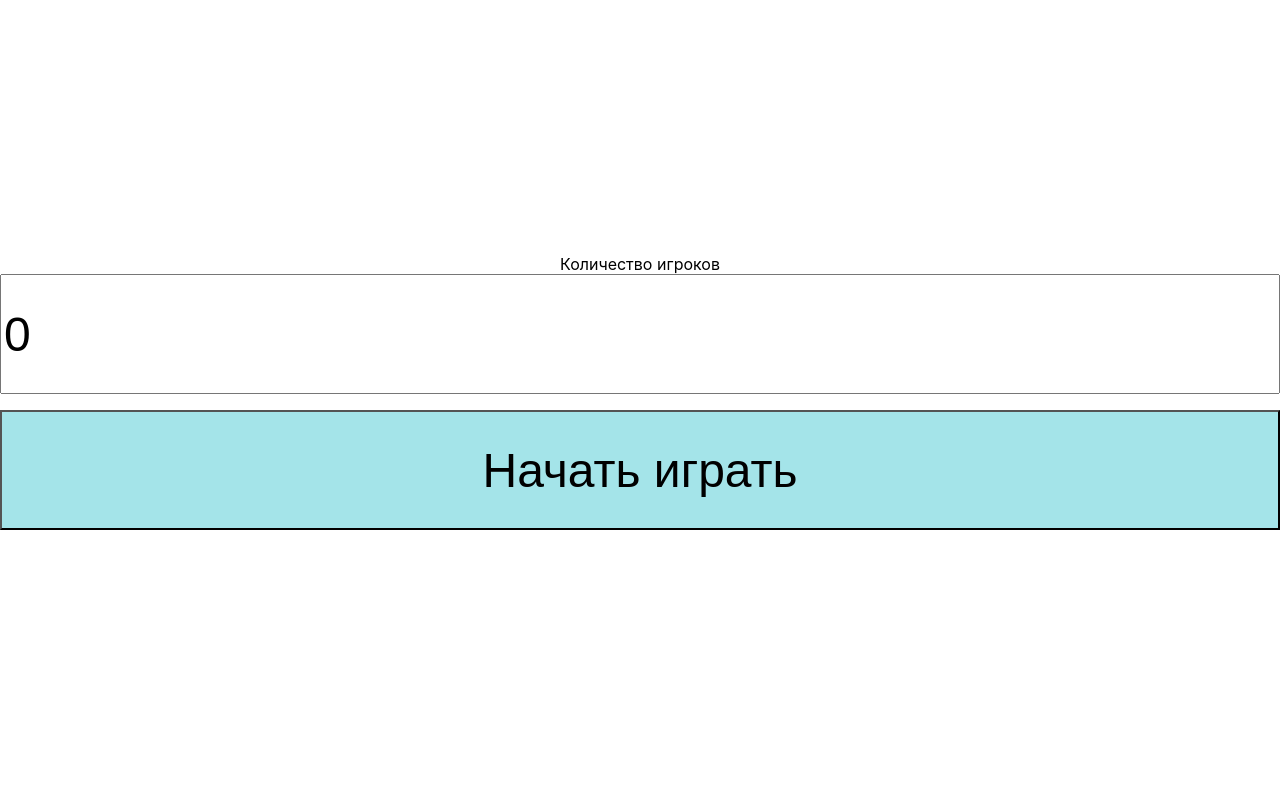
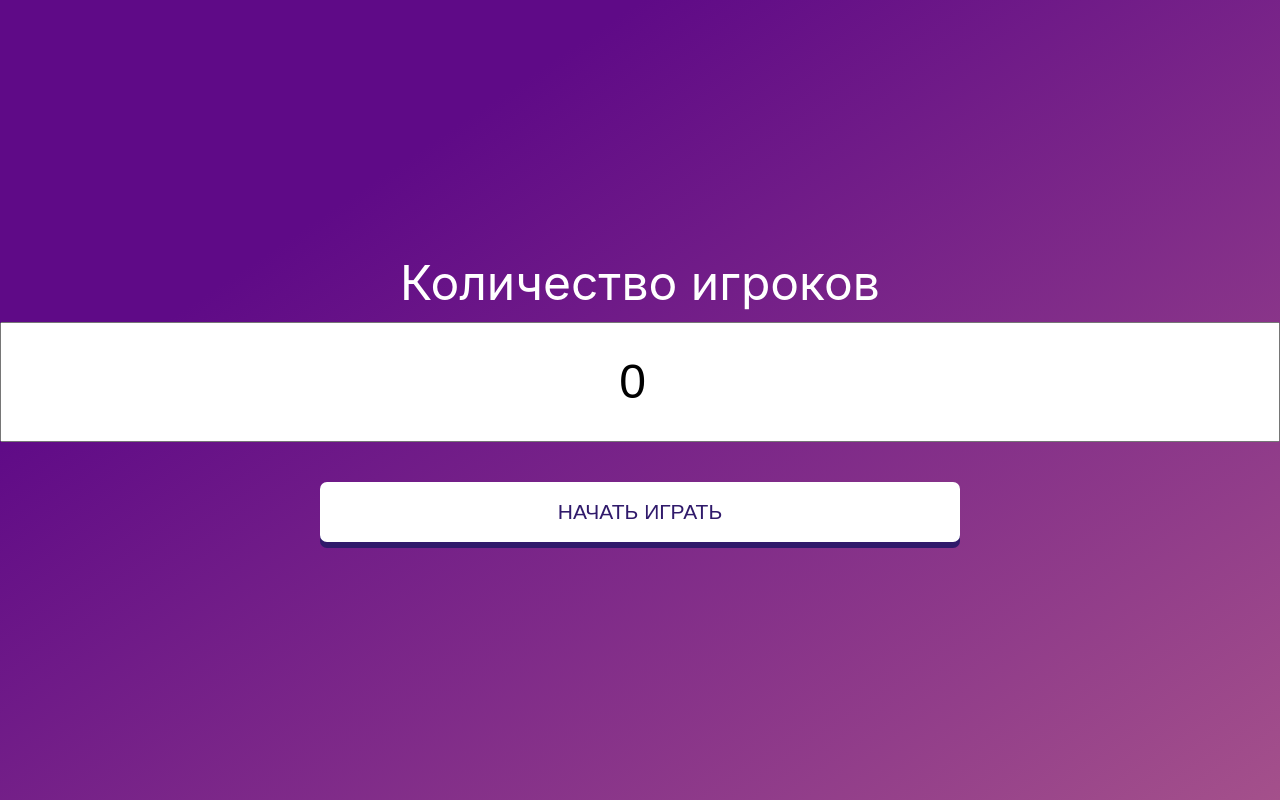
Before and after one commit to alexjs-dev/spygameapp, a Next.js app: page / in a window 1280 px wide. Built offline with nearby package versions, Linux system fonts and the light colour scheme.

Commit message:
update ui

```diff
--- a/pages/index.js
+++ b/pages/index.js
@@ -16,6 +16,19 @@ const words = [
   "Карнавал ",
   "Карнавал",
   "Киностудия",
+  "ресторан",
+  "кафе",
+  "столовая",
+  "бар",
+  "очко кобры",
+  "дворец",
+  "лаборатория",
+  "необитаемый остров",
+  "шахматный клуб",
+  "стрип клуб",
+  "притон героиншиков",
+  "военная база",
+  "боксерский клуб",
   "Корпоративная вечеринка",
   "Лунапарк",
   "Ночной клуб",
@@ -82,12 +95,24 @@ export default function Home() {
 
       {isGame && (
         <>
+          <div>
+            {showWord && (
+              <span> {spyIndex === currentPlayer ? "Вы шпион" : word}</span>
+            )}
+            <br />
+            <span style={{ textAlign: "center" }}>
+              Игрок {currentPlayer + 1}
+            </span>
+          </div>
+          <img src="/shiba.gif" alt="game" style={{ height: "20vw" }} />
+          <div className={styles.actions}>
+            <div>
               <button
                 onClick={() => {
                   setShowWord(true);
                 }}
               >
-            Показать слово. Игрок {currentPlayer + 1}
+                Показать
               </button>
               <button
                 onClick={() => {
@@ -96,6 +121,8 @@ export default function Home() {
               >
                 Спрятать
               </button>
+            </div>
+            <div>
               <button
                 onClick={() => {
                   setShowWord(false);
@@ -104,9 +131,8 @@ export default function Home() {
               >
                 След игрок
               </button>
-          {showWord && (
-            <span> {spyIndex === currentPlayer ? "Вы шпион" : word}</span>
-          )}
+            </div>
+          </div>
         </>
       )}
     </div>
--- a/styles/Home.module.scss
+++ b/styles/Home.module.scss
@@ -5,16 +5,12 @@
   flex-direction: column;
   justify-content: center;
   align-items: center;
+  background-color: #a4508b;
+  background-image: linear-gradient(326deg, #a4508b 0%, #5f0a87 74%);
+
   span {
     font-size: 3em;
     color: red;
-  }
-  button {
-    min-height: 15vh;
-    width: 100vw;
-    background: rgb(164, 228, 233);
-    font-size: 3em;
-    margin-bottom: 16px;
   }
   input {
     height: 15vh;
@@ -140,3 +136,11 @@
     flex-direction: column;
   }
 }
+
+.actions {
+  display: grid;
+  justify-content: center;
+  grid-template-columns: 1fr 1fr;
+  grid-gap: 8px;
+  grid-template-rows: 50% 50% 100%;
+}
--- a/styles/globals.css
+++ b/styles/globals.css
@@ -14,3 +14,47 @@ a {
 * {
   box-sizing: border-box;
 }
+label {
+  color: #fff;
+  font-size: 3em;
+  margin-bottom: 10px;
+}
+input {
+  text-align: center;
+}
+
+button {
+  max-width: 50vw;
+  width: 100%;
+  height: 60px;
+  background: white;
+  background-color: #fff;
+  margin: 24px 6px 6px;
+  box-shadow: 0px 6px 0px 0px #301a6b;
+  padding: 0 10px;
+  display: -webkit-box;
+  display: -webkit-flex;
+  display: -ms-flexbox;
+  display: flex;
+  -webkit-box-pack: center;
+  -webkit-justify-content: center;
+  -ms-flex-pack: center;
+  justify-content: center;
+  -webkit-align-items: center;
+  -webkit-box-align: center;
+  -ms-flex-align: center;
+  align-items: center;
+  border: none;
+  border-radius: 7px;
+  cursor: pointer;
+  display: -webkit-box;
+  display: -webkit-flex;
+  display: -ms-flexbox;
+  display: flex;
+  -webkit-flex-direction: row;
+  -ms-flex-direction: row;
+  flex-direction: row;
+  font-size: 21px;
+  color: #301a6b;
+  text-transform: uppercase;
+}
```
Also changed, not shown: public/shiba.gif (added). Lines whose indentation alone changed are shown as unchanged.
